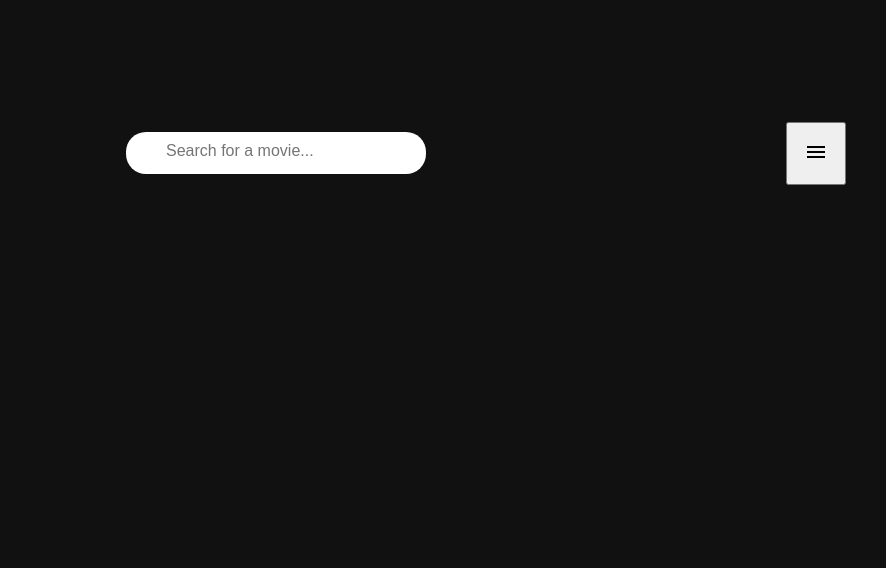
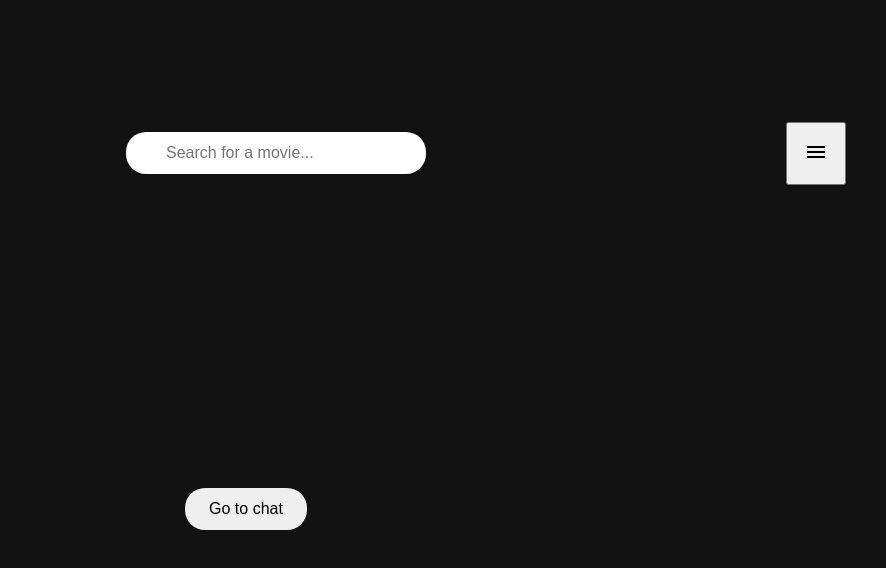
Before and after one commit to jakma783/TNM121-project, a plain HTML site: page client/index.html in a window 1280 px wide. Shown: the full height of the page, 394-1280 px from the left. Drawn offline with nearby package versions, Linux system fonts and the light colour scheme; no server answers.

Commit message:
Lade til knapp för att gå till chatsidan, samt små ändringar i css så att placeholder text för söktfält är centrerad och estestikt likadan som chatkanppen

```diff
--- a/client/index.html
+++ b/client/index.html
@@ -54,7 +54,11 @@
         <div class="marquee">
             <div class="marquee-track" id="recommendationTrack"></div>
         </div>
-
+    </div>
+    <div class="chat-button-wrapper">
+        <a href="chat.html">
+            <button class="chat-button" type="button">Go to chat</button>
+        </a>
     </div>
 </body>
 
--- a/client/styles.css
+++ b/client/styles.css
@@ -86,7 +86,7 @@ body {
 
 .search-wrapper input {
     width: 100%;
-    padding: 10px 20px 14px 40px;
+    padding: 12px 20px 12px 40px;
     border-radius: 20px;
     border: none;
     font-size: 16px;
@@ -305,3 +305,17 @@ p {
     text-align: center;
     max-width: 180px;
 }
+
+.chat-button-wrapper {
+    display: flex;
+    justify-content: center;
+    margin: 40px 0;
+}
+
+.chat-button {
+    padding: 12px 24px;
+    font-size: 16px;
+    cursor: pointer;
+    border-radius: 20px;
+    border: none;
+}
```
